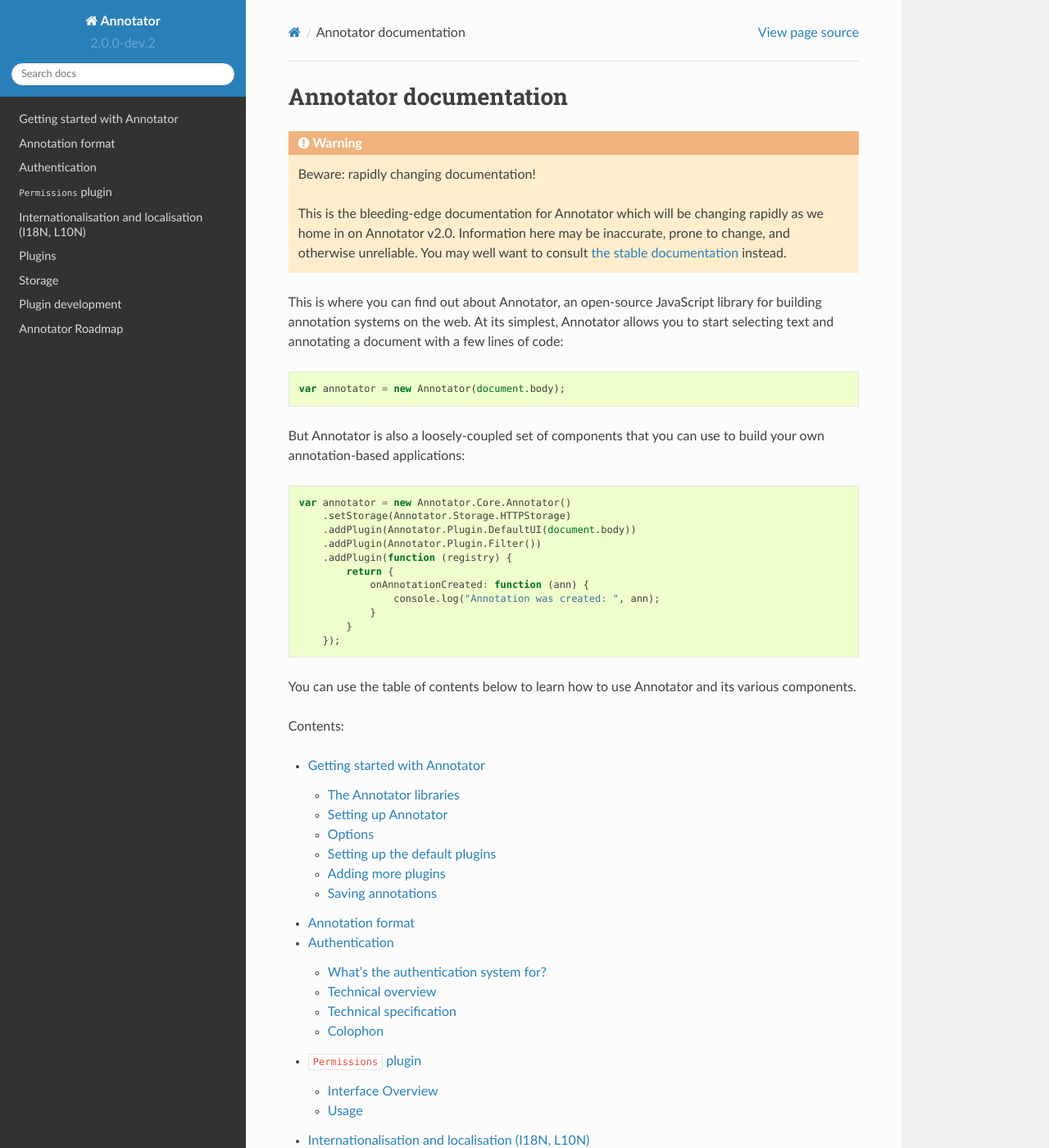
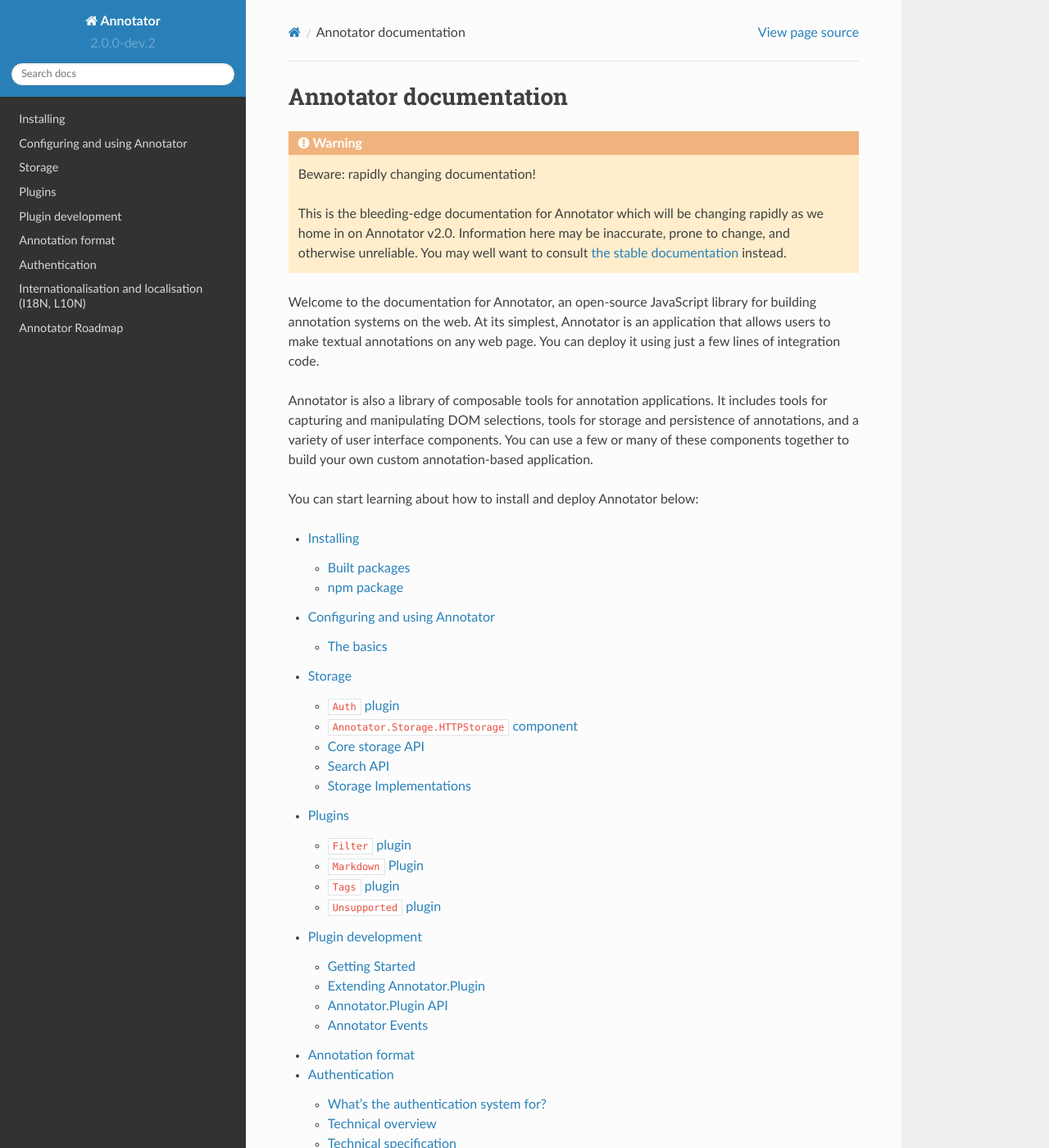
Before and after one commit to openannotation/annotator, a Sphinx documentation site: the page built from doc/index.rst, in a window 1280 px wide and 1400 px high. Shown: the whole window at 82% size. Built offline with Sphinx 7.4.7 and the Read the Docs theme 2.0.0, drawn with Linux system fonts in a browser that asks for light colours; part of the change alters nothing that is shown; some of the changed text lies outside the part shown.

Commit message:
Clean up "getting started" documentation

```diff
--- a/doc/getting-started.rst
+++ /dev/null
@@ -1,173 +0,0 @@
-Getting started with Annotator
-==============================
-
-The Annotator libraries
------------------------
-
-To get the Annotator up and running on your website you'll need to
-either link to a hosted version or deploy the Annotator source files
-yourself. Details of both are provided below.
-
-.. note::
-
-    If you are using Wordpress there is also a `Annotator Wordpress
-    plugin <http://wordpress.org/extend/plugins/annotator-for-wordpress/>`__
-    which will take care of installing and integrating Annotator for you.
-
-Hosted Annotator Library
-~~~~~~~~~~~~~~~~~~~~~~~~
-
-For each Annotator release, we make available the following assets:
-
-::
-
-    http://assets.annotateit.org/annotator/{version}/annotator-full.min.js
-    http://assets.annotateit.org/annotator/{version}/annotator.min.js
-    http://assets.annotateit.org/annotator/{version}/annotator.{pluginname}.min.js
-    http://assets.annotateit.org/annotator/{version}/annotator.min.css
-
-Use ``annotator-full.min.js`` if you want to include both the core and
-all plugins in a single file. Use ``annotator.min.js`` if you need only
-the core. You can add individual plugins by including the relevant
-:samp:`annotator.{pluginname}.min.js` files.
-
-For example, a full version of the Annotator can be loaded with the
-following code:
-
-.. code:: html
-
-    <script src="http://assets.annotateit.org/annotator/v1.2.5/annotator-full.min.js"></script>
-    <link rel="stylesheet" href="http://assets.annotateit.org/annotator/v1.2.5/annotator.min.css">
-
-Deploy the Annotator Locally
-~~~~~~~~~~~~~~~~~~~~~~~~~~~~
-
-To do this visit the `download
-area <http://github.com/okfn/annotator/downloads>`__ and grab the latest
-version. This contains the Annotator source code as well as the plugins
-developed as part of the Annotator project.
-
-Including Annotator on your webpage
-~~~~~~~~~~~~~~~~~~~~~~~~~~~~~~~~~~~
-
-You need to link the Annotator Javascript and CSS into the page.
-
-.. note::
-
-    Annotator requires jQuery 1.6 or greater.  We recommend using the latest
-    jQuery, unless need support for IE 6, 7 or 8, in which case we recommend
-    jQuery 1.11.x.
-
-.. code:: html
-
-    <script src="http://ajax.googleapis.com/ajax/libs/jquery/1.11.1/jquery.min.js"></script>
-    <script src="http://assets.annotateit.org/annotator/v1.1.0/annotator-full.min.js"></script>
-    <link rel="stylesheet" href="http://assets.annotateit.org/annotator/v1.1.0/annotator.min.css">
-
-Setting up Annotator
---------------------
-
-Setting up Annotator requires only a single line of code. Use jQuery to
-select the element that you would like to annotate eg.
-``<div id="content">...</div>`` and call the ``.annotator()`` method on
-it:
-
-.. code:: javascript
-
-    jQuery(function ($) {
-        $('#content').annotator();
-    });
-
-Annotator will now be loaded on the ``#content`` element. Select some
-text to see it in action.
-
-Options
--------
-
-You can optionally specify options:
-
-``readOnly``
-    True to allow viewing annotations, but not creating or editing them.
-    Defaults to ``false``.
-
-.. code:: javascript
-
-    jQuery(function ($) {
-        $('#content').annotator({
-            readOnly: true
-        });
-    });
-
-Setting up the default plugins
-------------------------------
-
-We include a special setup function in the ``annotator-full.min.js``
-file that installs all the default plugins for you automatically. To run
-it just add a call to ``.annotator("setupPlugins")``.
-
-.. code:: javascript
-
-    jQuery(function ($) {
-        $('#content').annotator()
-                     .annotator('setupPlugins');
-    });
-
-This will set up the following:
-
-1. The :doc:`Tags <plugins/tags>`, :doc:`Filter <plugins/filter>` &
-   :doc:`Unsupported <plugins/unsupported>` plugins.
-2. The :doc:`Auth <plugins/auth>`, :doc:`Permissions <plugins/permissions>` and
-   :doc:`Store <plugins/store>` plugins, for interaction with the `AnnotateIt
-   store <http://annotateit.org>`__.
-3. If the `Showdown <https://github.com/coreyti/showdown>`__ library has
-   been included on the page the :doc:`plugins/markdown` will also
-   be loaded.
-
-You can further customise the plugins by providing an object containing
-options for individual plugins. Or to disable a plugin set it's
-attribute to ``false``.
-
-.. code:: javascript
-
-    jQuery(function ($) {
-        // Customise the default plugin options with the third argument.
-        $('#content').annotator()
-                     .annotator('setupPlugins', {}, {
-                       // Disable the tags plugin
-                       Tags: false,
-                       // Filter plugin options
-                       Filter: {
-                         addAnnotationFilter: false, // Turn off default annotation filter
-                         filters: [{label: 'Quote', property: 'quote'}] // Add a quote filter
-                       }
-                     });
-    });
-
-Adding more plugins
--------------------
-
-To add a plugin first make sure that you're loading the script into the
-page. Then call ``.annotator('addPlugin', 'PluginName')`` to load the
-plugin. Options can also be passed to the plugin as additional
-parameters after the plugin name.
-
-Here we add the tags plugin to the page:
-
-.. code:: javascript
-
-    jQuery(function ($) {
-        $('#content').annotator()
-                     .annotator('addPlugin', 'Tags');
-    });
-
-For more information on available plugins check the navigation to the right of
-this article. Or to create your own check the :doc:`creating a plugin section
-<hacking/plugin-development>`.
-
-Saving annotations
-------------------
-
-In order to keep your annotations around longer than a single page view
-you'll need to set up a store on your server or use an external service
-like `AnnotateIt <http://annotateit.org>`__. For more information on
-storing annotations check out the :doc:`Store Plugin <plugins/store>` on the wiki.
--- a/doc/index.rst
+++ b/doc/index.rst
@@ -12,51 +12,38 @@ Annotator documentation
 
 .. highlight:: js
 
-This is where you can find out about Annotator, an open-source JavaScript
-library for building annotation systems on the web. At its simplest, Annotator
-allows you to start selecting text and annotating a document with a few lines of
-code:
+Welcome to the documentation for Annotator, an open-source JavaScript library
+for building annotation systems on the web. At its simplest, Annotator is an
+application that allows users to make textual annotations on any web page. You
+can deploy it using just a few lines of integration code.
 
-.. code::
+Annotator is also a library of composable tools for annotation applications.
+It includes tools for capturing and manipulating DOM selections, tools for
+storage and persistence of annotations, and a variety of user interface
+components. You can use a few or many of these components together to build your
+own custom annotation-based application.
 
-    var annotator = new Annotator(document.body);
+You can start learning about how to install and deploy Annotator below:
 
-But Annotator is also a loosely-coupled set of components that you can use to
-build your own annotation-based applications:
-
-.. code::
-
-   var annotator = new Annotator.Core.Annotator()
-       .setStorage(Annotator.Storage.HTTPStorage)
-       .addPlugin(Annotator.Plugin.DefaultUI(document.body))
-       .addPlugin(Annotator.Plugin.Filter())
-       .addPlugin(function (registry) {
-           return {
-               onAnnotationCreated: function (ann) {
-                   console.log("Annotation was created: ", ann);
-               }
-           }
-       });
-
-You can use the table of contents below to learn how to use Annotator and its
-various components.
-
-Contents:
 
 .. toctree::
    :maxdepth: 2
 
-   getting-started
+   installing
+   usage
+   storage/index
+   plugins/index
+   hacking/plugin-development
+
    annotation-format
    authentication
-   permissions
    internationalization
 
-   plugins/index
-   storage/index
-   hacking/plugin-development
+   roadmap
 
-   roadmap
+
+.. todolist::
+
 
 Indices and tables
 ==================
--- /dev/null
+++ b/doc/installing.rst
@@ -0,0 +1,42 @@
+Installing
+==========
+
+Annotator is a JavaScript library, and there are two main approaches to using
+it. You can either use the standalone packaged files, or you can install it from
+the npm_ package repository and integrate the source code into your own
+browserify_ or webpack_ toolchain.
+
+.. _npm: https://www.npmjs.com/
+.. _browserify: http://browserify.org/
+.. _webpack: https://webpack.github.io/
+
+
+Built packages
+--------------
+
+:gh:`Releases <releases>` are published on :gh:`our GitHub repository <>`. The
+released zip file will contain minified, production-ready JavaScript files which
+you can include in your application.
+
+To load Annotator with the default set of components, place the following
+``<script>`` tag towards the bottom of the document ``<body>``:
+
+.. code:: html
+
+   <script src="annotator.min.js"></script>
+
+To load additional plugins, append the relevant ``<script>`` tags:
+
+.. code:: html
+
+   <script src="annotator-document.min.js"></script>
+
+Now you can continue to :doc:`usage`.
+
+
+npm package
+-----------
+
+We also publish an ``annotator`` package to npm. This package is not particularly
+useful in a Node.js context, but can be used by browserify_ or webpack_. Please
+see the documentation for these packages for more information on using them.
--- /dev/null
+++ b/doc/usage.rst
@@ -0,0 +1,28 @@
+Configuring and using Annotator
+===============================
+
+This document assumes you have already downloaded and installed Annotator into
+your web page. If you have not, please read :doc:`installing` before continuing.
+
+The basics
+----------
+
+When Annotator is loaded into the page, it exposes a single root object,
+``annotator``, which provides access to the main ``annotator.App`` object and
+all other included components.
+
+To create a new ``App`` instance with a default configuration for the whole
+document, you can run::
+
+   var ann = new annotator.App(document.body);
+
+You can configure the default ``App`` using the ``options`` argument to the
+constructor::
+
+   var ann = new annotator.App(document.body, {
+      readOnly: true
+   });
+
+.. todo:: add JSDoc links here
+
+See the docs for ``App`` for more details.
```
